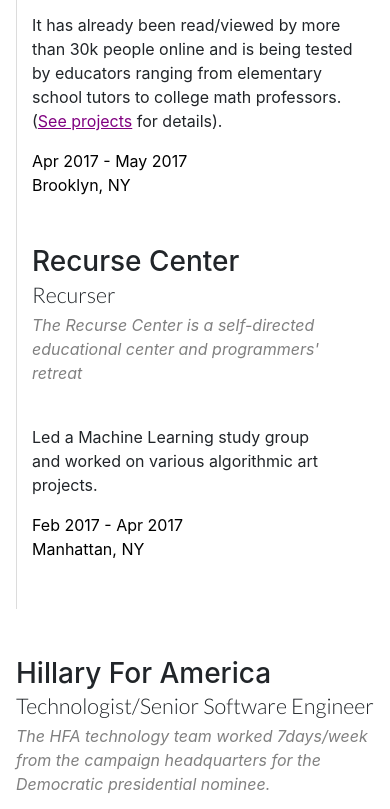
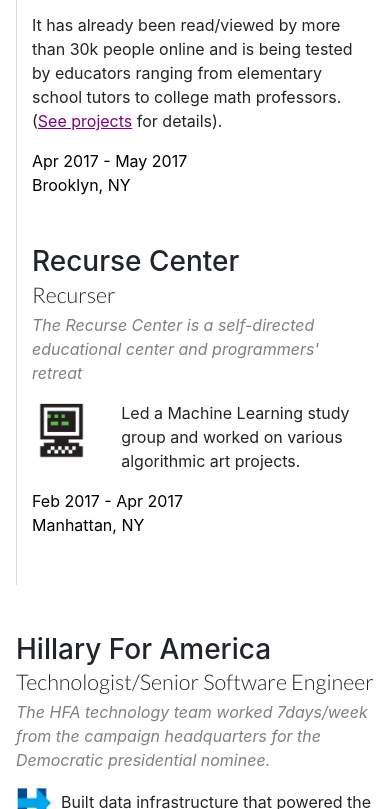
Before and after one commit to aberke/pfolio, a website with bundled scripts: page index.html in a window 390 px wide. Shown: the part 2091-2900 px from the top of the page. Built offline with nearby package versions, Linux system fonts and the light colour scheme; files whose address does not match are found by name.

Commit message:
attempt to fix mobile formatting issues

```diff
--- a/index.html
+++ b/index.html
@@ -90,9 +90,6 @@
       <section class="resume-section p-3 p-lg-5 d-flex row" id="about">
         <div class="col-12 col-md-5">
           <img class="img-fluid" alt="profile" src="img/profile-4.png">
-          <!-- <img class="img-fluid" alt="profile" src="img/profile-3.png"> -->
-          <!-- <img class="img-fluid" alt="profile" src="img/profile-2.png"> -->
-          <!-- <img class="img-fluid" alt="profile" src="img/profile.JPG"> -->
         </div>
         <div class="col-12 col-md-5">
           <p class="">Social impact focused computer scientist with professional experience ranging from leading engineering projects within labs groups to architecting scalable systems and telephone networks, to researching and developing ways to improve Google Search.</p>
@@ -125,10 +122,10 @@
 
 
           <p style="font-style: italic;">Professional sabbatical taken Winter 2016/17 - Spring 2017</p>
-          <div class="d-flex flex-column flex-md-row mb-5">
+          <div class="d-flex flex-md-row mb-5">
 
             <div style="border-left: 1px solid gainsboro;" class="col-12">
-              <div class="resume-item d-flex flex-column flex-md-row mb-5">
+              <div class="resume-item flex-md-row mb-5">
 
                 <div class="resume-content">
                 <h3 class="mb-0">Pioneer Works Center for Arts and Innovation</h3>
@@ -164,10 +161,10 @@
                 <div class="subheading mb-3">Recurser</div>
                 <p class="resume-item-explainer">The Recurse Center is a self-directed educational center and programmers' retreat</p>
                 <div class="row">
-                  <div class="col-1">
+                  <div class="col-3 col-md-1">
                     <img width="100%" src="img/recurse-center.png" />
                   </div>
-                  <div class="col-11">
+                  <div class="col-9 col-md-11">
                     <p>Led a Machine Learning study group and worked on various algorithmic art projects.</p>
                   </div>
                 </div>
```
